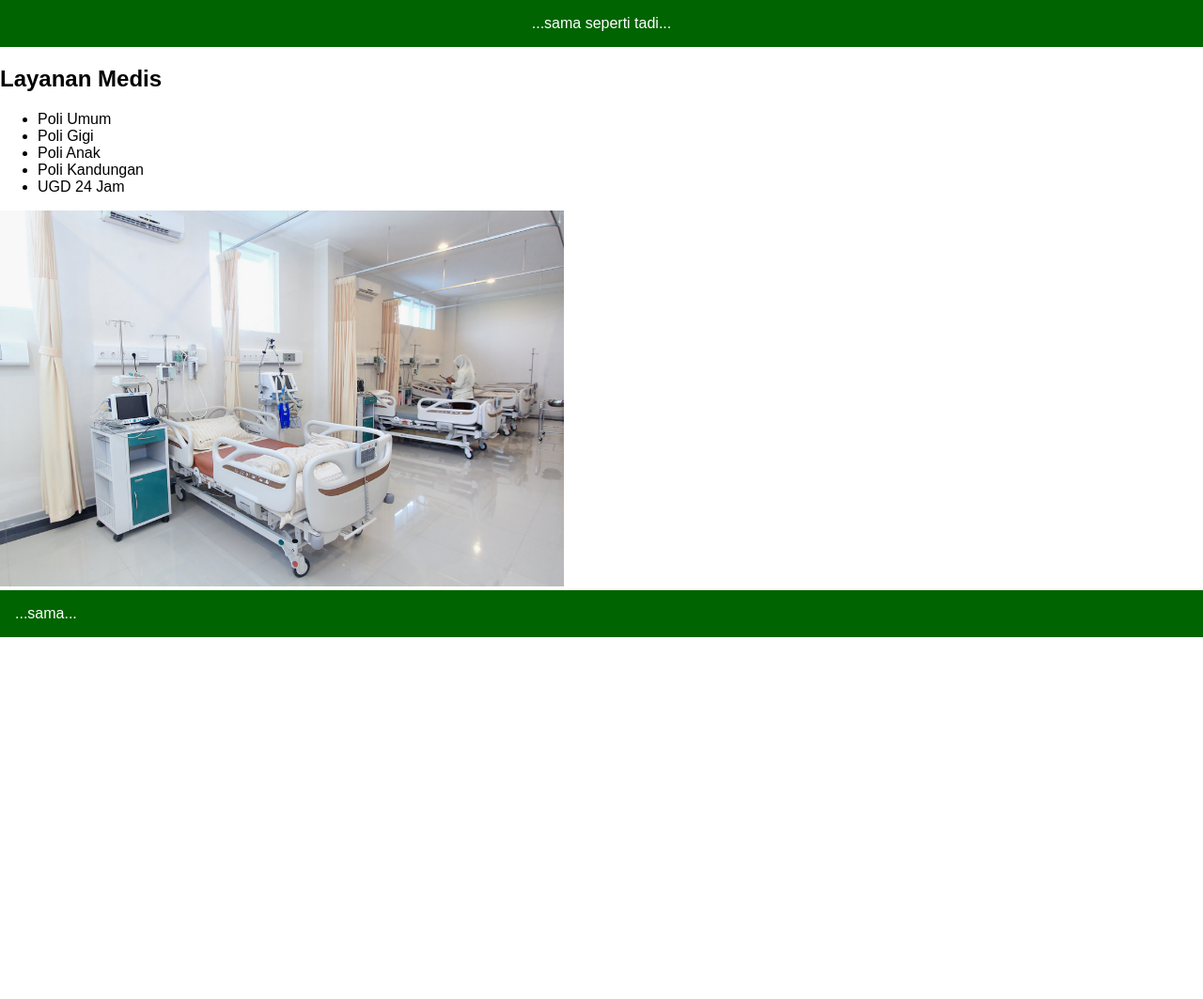
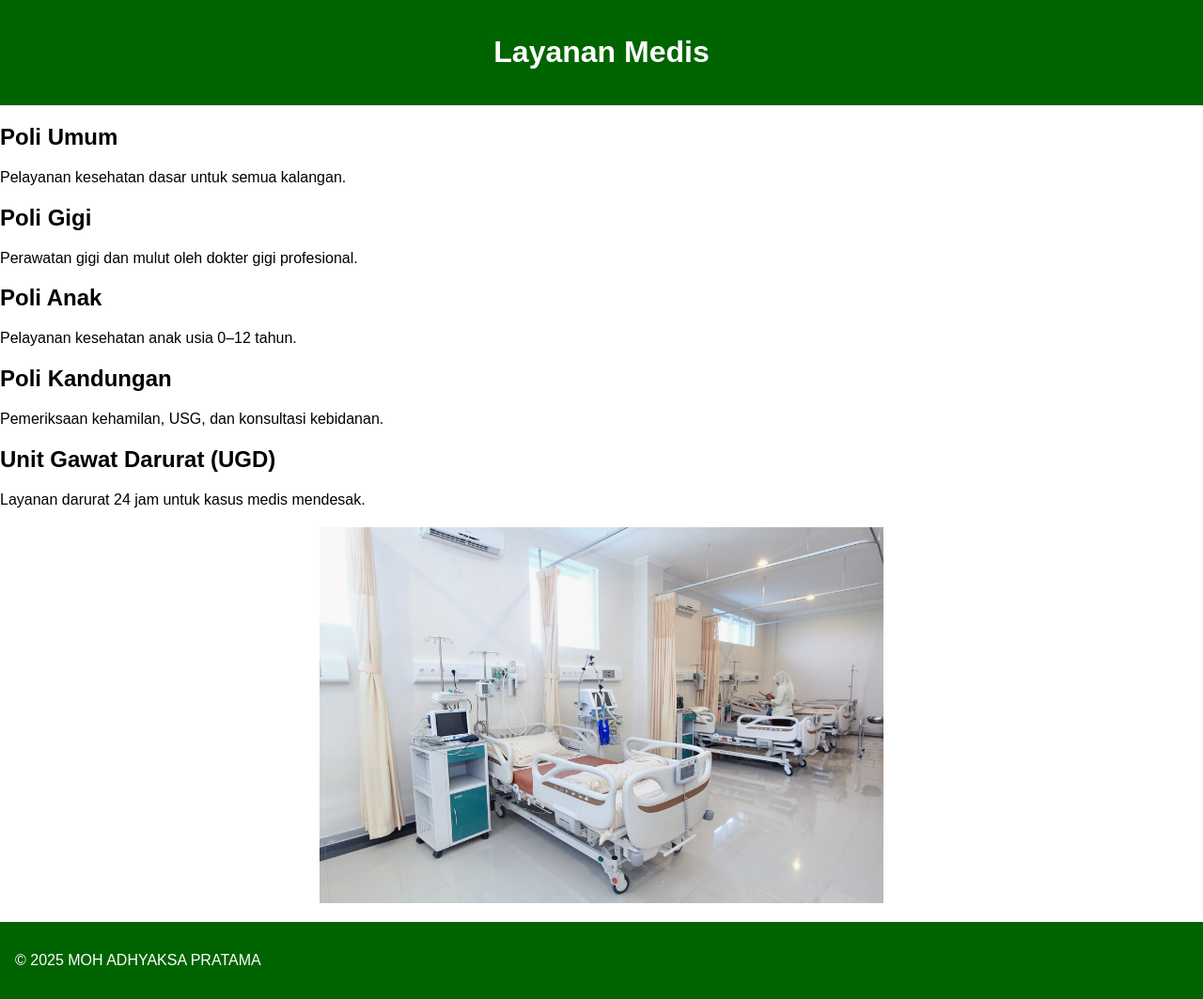
Before and after one commit to mohadhyaksapratama/cipta-hospital-web, a plain HTML site: page services.html in a window 1280 px wide. Shown: the whole page at 94% size. Before the commit the page ends 800 px from the top, so only its background shows below. Drawn offline with Linux system fonts and the light colour scheme.

Commit message:
Add files via upload

```diff
--- a/services.html
+++ b/services.html
@@ -1,25 +1,37 @@
 <!DOCTYPE html>
 <html lang="id">
 <head>
-  <meta charset="UTF-8" />
-  <title>Layanan Medis - Cipta Hospital</title>
-  <link rel="stylesheet" href="assets/css/style.css" />
+  <meta charset="UTF-8">
+  <meta name="viewport" content="width=device-width, initial-scale=1.0">
+  <title>Layanan Medis</title>
+  <link rel="stylesheet" href="assets/css/style.css">
 </head>
 <body>
-  <header>...sama seperti tadi...</header>
+  <header>
+    <h1>Layanan Medis</h1>
+  </header>
+  <main>
+    <section class="layanan">
+      <h2>Poli Umum</h2>
+      <p>Pelayanan kesehatan dasar untuk semua kalangan.</p>
 
-  <main>
-    <h2>Layanan Medis</h2>
-    <ul>
-      <li>Poli Umum</li>
-      <li>Poli Gigi</li>
-      <li>Poli Anak</li>
-      <li>Poli Kandungan</li>
-      <li>UGD 24 Jam</li>
-    </ul>
-    <img src="assets/images/layanan.jpg" alt="Layanan Medis" style="width:100%; max-width:600px;" />
+      <h2>Poli Gigi</h2>
+      <p>Perawatan gigi dan mulut oleh dokter gigi profesional.</p>
+
+      <h2>Poli Anak</h2>
+      <p>Pelayanan kesehatan anak usia 0–12 tahun.</p>
+
+      <h2>Poli Kandungan</h2>
+      <p>Pemeriksaan kehamilan, USG, dan konsultasi kebidanan.</p>
+
+      <h2>Unit Gawat Darurat (UGD)</h2>
+      <p>Layanan darurat 24 jam untuk kasus medis mendesak.</p>
+
+      <img src="assets/images/layanan.jpg" alt="Ilustrasi Layanan Medis" style="width: 100%; max-width: 600px; display: block; margin: 20px auto;">
+    </section>
   </main>
-
-  <footer>...sama...</footer>
+  <footer>
+    <p>© 2025 MOH ADHYAKSA PRATAMA</p>
+  </footer>
 </body>
 </html>
```
Also changed, not shown: index.html (line endings or trailing spaces).
